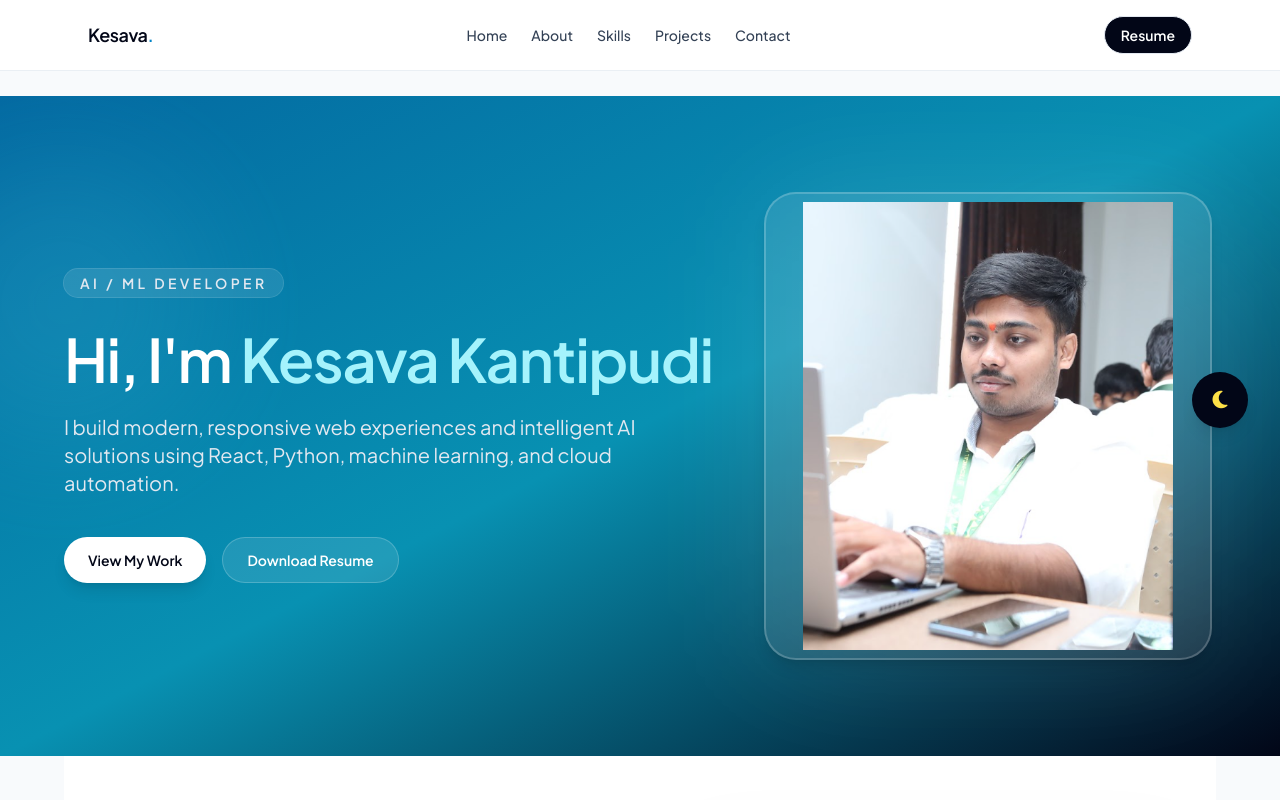
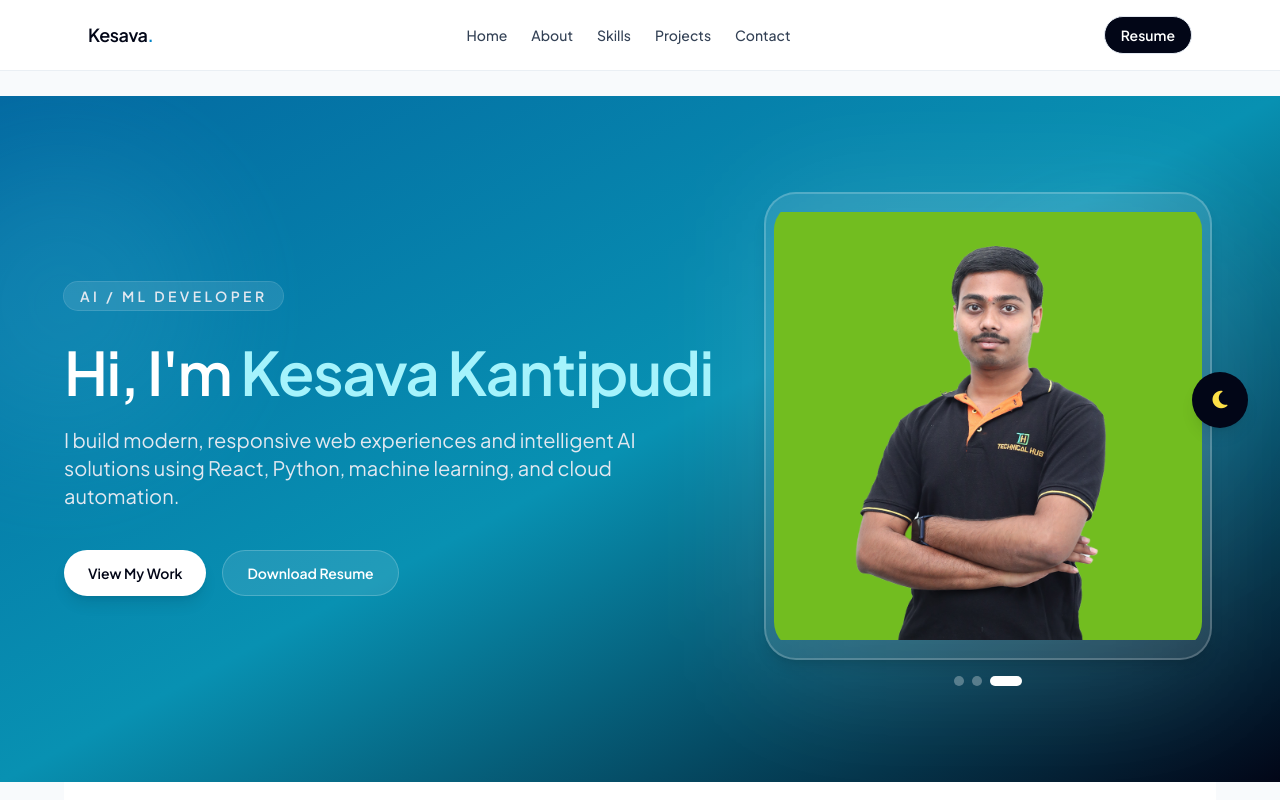
Before and after one commit to kesavakantipudi/KesavaKantipudi-portfolio, a React (Vite) app: page / in a window 1280 px wide. Shown: the top 800 px of the page. Built offline with nearby package versions, Linux system fonts and the light colour scheme; the HTML template or start-up script is replaced by a standard one.

Commit message:
Add auto-scrolling image carousel to hero section

```diff
--- a/src/App.jsx
+++ b/src/App.jsx
@@ -1,8 +1,13 @@
-import { useState } from 'react';
+import { useState, useEffect } from 'react';
 import { motion, useScroll, useTransform } from 'framer-motion';
 import profilePhoto from '../Images/image.png';
+import img1 from '../Images/23MH1A4224 (1).png';
+import img2 from '../Images/image.png';
+import img3 from '../Images/MY DR IMG.png';
 
 const resumeUrl = new URL('../KesavaSaiVeerendra.pdf', import.meta.url).href;
+
+const carouselImages = [img1, img2, img3];
 
 const navLinks = [
   { label: 'Home', href: '#home' },
@@ -82,8 +87,16 @@ const projects = [
 export default function App() {
   const [menuOpen, setMenuOpen] = useState(false);
   const [isDark, setIsDark] = useState(false);
+  const [currentImageIndex, setCurrentImageIndex] = useState(0);
   const { scrollY } = useScroll();
   const parallaxY = useTransform(scrollY, [0, 800], [0, 140]);
+
+  useEffect(() => {
+    const interval = setInterval(() => {
+      setCurrentImageIndex((prev) => (prev + 1) % carouselImages.length);
+    }, 3000);
+    return () => clearInterval(interval);
+  }, []);
 
   return (
     <div className={`min-h-screen transition-colors duration-300 ${isDark ? 'bg-slate-950 text-slate-100' : 'bg-slate-50 text-slate-900'}`}>
@@ -212,10 +225,22 @@ export default function App() {
               <div className="absolute inset-x-0 top-0 h-full rounded-[2rem] bg-white/10 blur-3xl" />
               <div className="relative overflow-hidden rounded-[2rem] border-2 border-white/20 bg-white/10 p-2 shadow-lg">
                 <img
-                  src={profilePhoto}
+                  src={carouselImages[currentImageIndex]}
                   alt="Kesava Kantipudi"
-                  className="h-96 w-full rounded-[1.75rem] object-contain sm:h-[28rem]"
+                  className="h-96 w-full rounded-[1.75rem] object-contain sm:h-[28rem] transition-all duration-500"
                 />
+              </div>
+              <div className="mt-4 flex justify-center gap-2">
+                {carouselImages.map((_, index) => (
+                  <button
+                    key={index}
+                    onClick={() => setCurrentImageIndex(index)}
+                    className={`h-2.5 rounded-full transition-all duration-300 ${
+                      index === currentImageIndex ? 'w-8 bg-white' : 'w-2.5 bg-white/30 hover:bg-white/50'
+                    }`}
+                    aria-label={`Go to image ${index + 1}`}
+                  />
+                ))}
               </div>
             </motion.div>
           </div>
```
